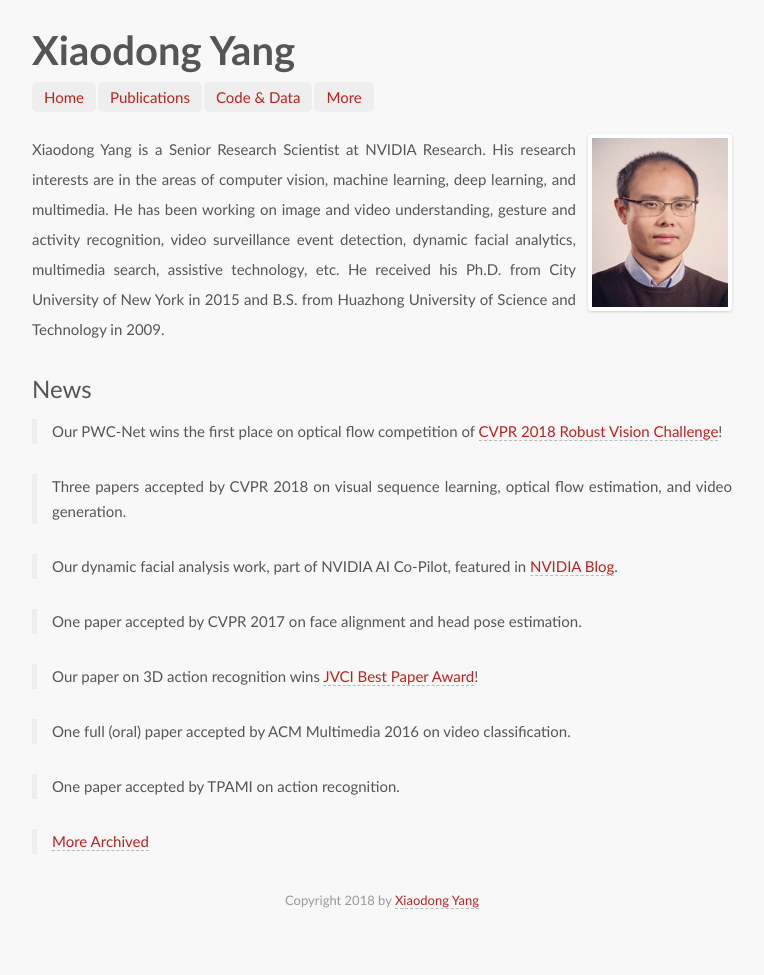
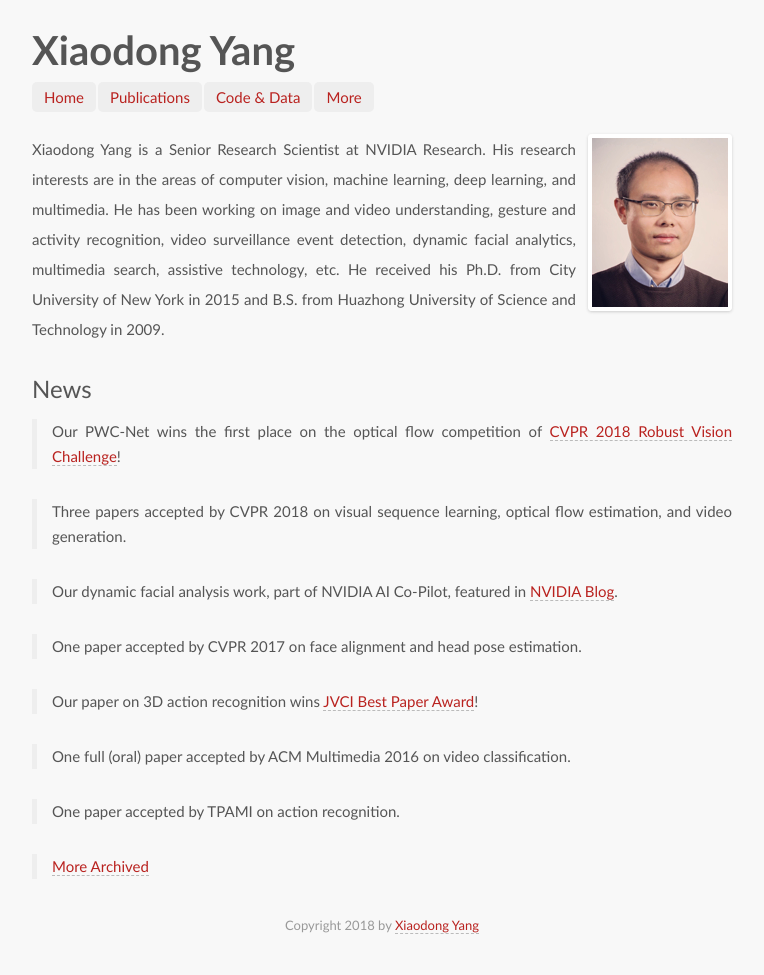
Before and after one commit to xiaodongyang/xiaodongyang.github.io, a Jekyll site: the page built from index.md, in a window 1280 px wide. Shown: the whole page, without its empty margins (258-1022 px from the left). Built offline with Jekyll 4.4.1, drawn with Linux system fonts in a browser that asks for light colours; some web fonts are replaced; before the commit the page ends 950 px from its top, so only the background shows below that.

Commit message:
Update index.md

```diff
--- a/index.md
+++ b/index.md
@@ -7,7 +7,7 @@
 
 ## News
 
-> Our PWC-Net wins the first place on optical flow competition of [CVPR 2018 Robust Vision Challenge](http://www.robustvision.net/leaderboard.php?benchmark=flow)!
+> Our PWC-Net wins the first place on the optical flow competition of [CVPR 2018 Robust Vision Challenge](http://www.robustvision.net/leaderboard.php?benchmark=flow)!
 
 > Three papers accepted by CVPR 2018 on visual sequence learning, optical flow estimation, and video generation.
 
```
